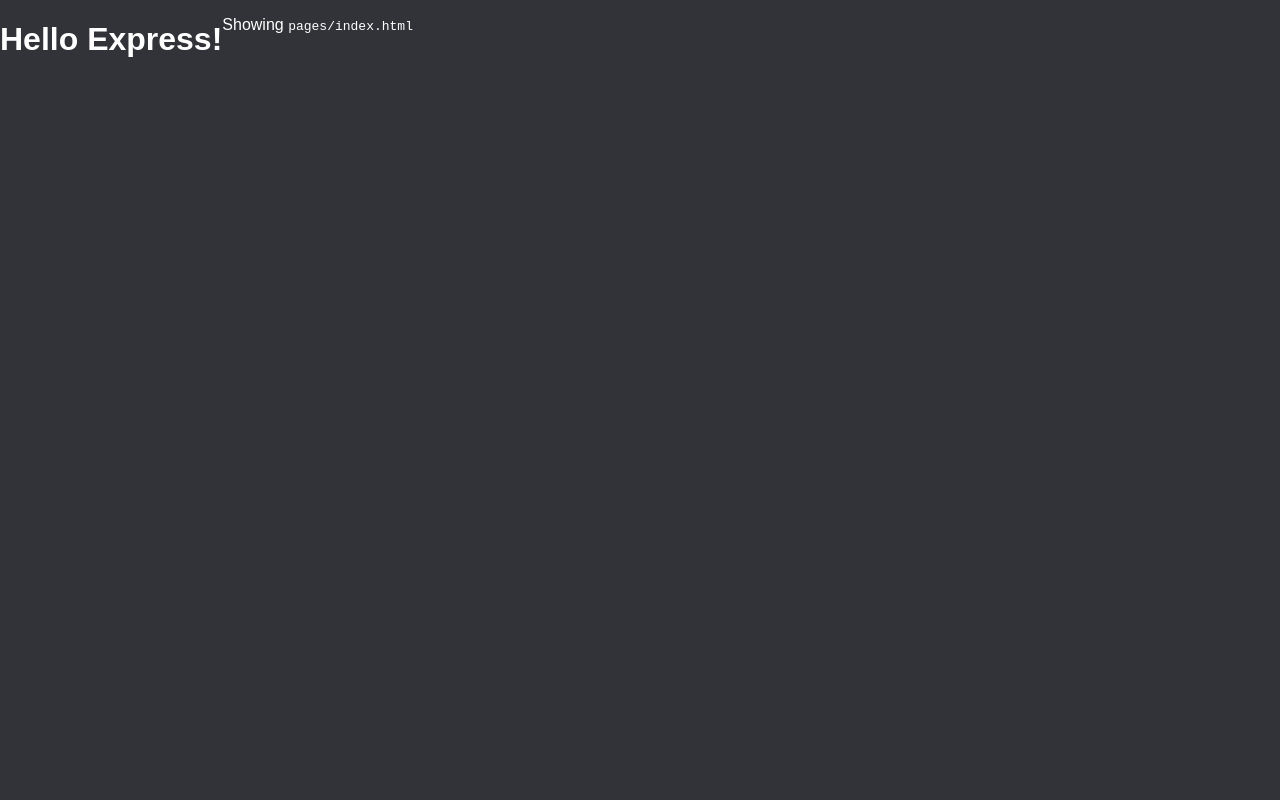
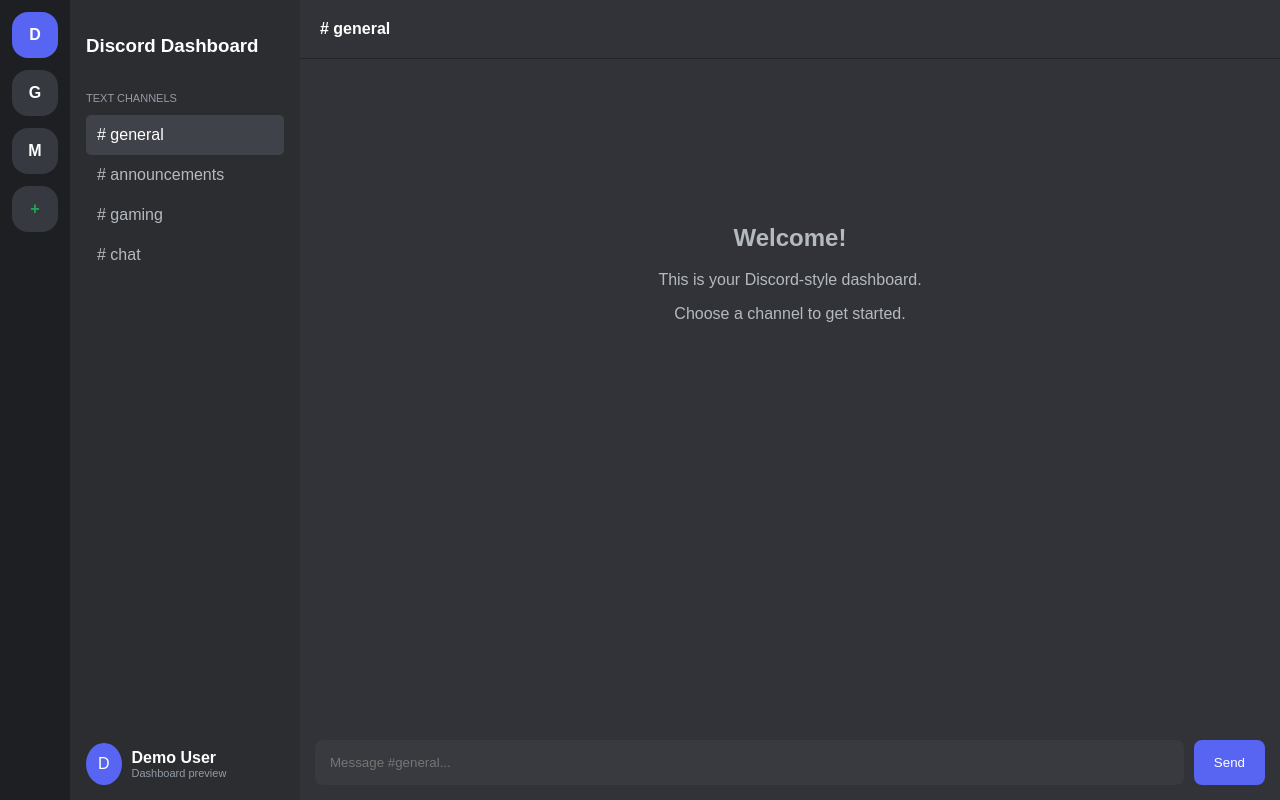
Before and after one commit to davidstewartyt/discord-backend, a website: page pages/index.html in a window 1280 px wide. Drawn offline with Linux system fonts and the light colour scheme; files that its build step writes are made by us from their sources.

Commit message:
Update index.html

```diff
--- a/pages/index.html
+++ b/pages/index.html
@@ -1,13 +1,66 @@
+
 <!DOCTYPE html>
 <html lang="en">
-  <head>
-    <title>Hello Express!</title>
-    <meta charset="UTF-8" />
-    <meta name="viewport" content="width=device-width" />
-    <link rel="stylesheet" href="./style.css" />
-  </head>
-  <body>
-    <h1>Hello Express!</h1>
-    <p>Showing <code>pages/index.html</code></p>
-  </body>
+<head>
+  <meta charset="UTF-8">
+  <meta name="viewport" content="width=device-width, initial-scale=1.0">
+  <title>Discord Dashboard</title>
+  <link rel="stylesheet" href="/style.css">
+</head>
+
+<body>
+  <!-- Server navigation -->
+  <aside class="servers">
+    <div class="server active">D</div>
+    <div class="server">G</div>
+    <div class="server">M</div>
+    <div class="server add">+</div>
+  </aside>
+
+  <!-- Channel sidebar -->
+  <aside class="sidebar">
+    <h3>Discord Dashboard</h3>
+
+    <p class="category">TEXT CHANNELS</p>
+
+    <div class="channel active"># general</div>
+    <div class="channel"># announcements</div>
+    <div class="channel"># gaming</div>
+    <div class="channel"># chat</div>
+
+    <div class="user">
+      <div class="avatar">D</div>
+      <div>
+        <b>Demo User</b>
+        <small>Dashboard preview</small>
+      </div>
+    </div>
+  </aside>
+
+  <!-- Main chat area -->
+  <main>
+    <header id="channel-title"># general</header>
+
+    <section id="messages">
+      <div class="welcome">
+        <h1>Welcome!</h1>
+        <p>This is your Discord-style dashboard.</p>
+        <p>Choose a channel to get started.</p>
+      </div>
+    </section>
+
+    <!-- Message input -->
+    <form id="message-form">
+      <input
+        id="message"
+        type="text"
+        placeholder="Message #general..."
+        autocomplete="off"
+      >
+      <button type="submit">Send</button>
+    </form>
+  </main>
+
+  <script src="/app.js"></script>
+</body>
 </html>
```
